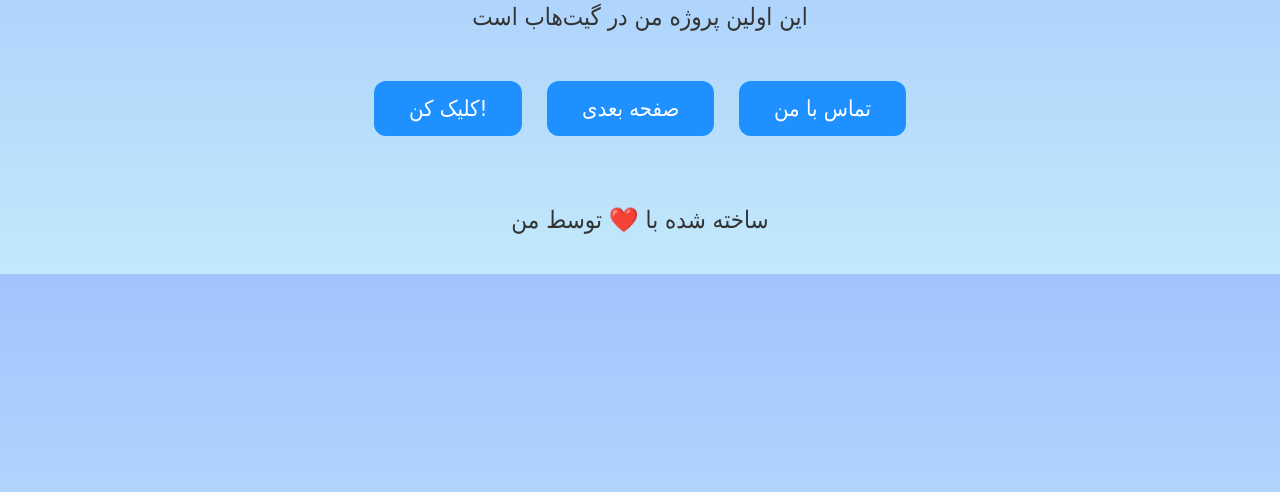
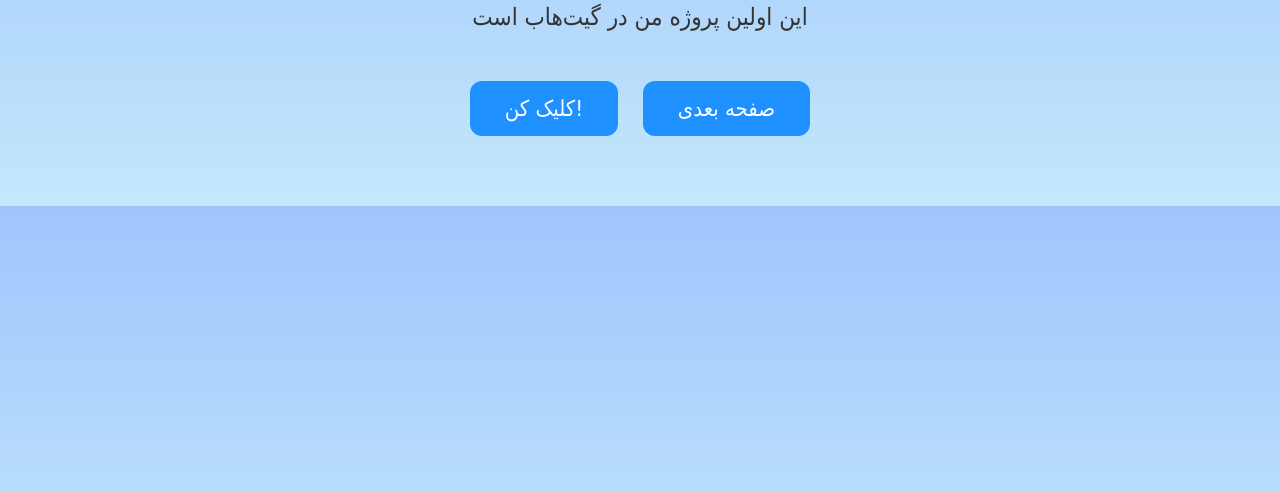
Before and after one commit to mrheydar/my-first-project, a plain HTML site: page index.html in a window 1280 px wide. Shown: the part 212-704 px from the top of the page. Drawn offline with Linux system fonts and the light colour scheme.

Commit message:
اضافه کردن دکمه‌ها و بخش پایانی

```diff
--- a/index.html
+++ b/index.html
@@ -47,13 +47,11 @@
     <h1>سلام دنیا! 🌟</h1>
     <p>این اولین پروژه من در گیت‌هاب است</p>
 
-    <!-- دکمه‌های لینک -->
-    <a class="button" href="#">کلیک کن!</a>
-    <a class="button" href="#">صفحه بعدی</a>
-    <a class="button" href="#">تماس با من</a>
+    <!-- دکمه‌های کاربردی -->
+    <a class="button" href="https://google.com" target="_blank">کلیک کن!</a>
+    <a class="button" href="https://github.com/YourUsername" target="_blank">صفحه بعدی</a>
 
     <div class="footer">
-        <p>ساخته شده با ❤️ توسط من</p>
     </div>
 </body>
 </html>
```
